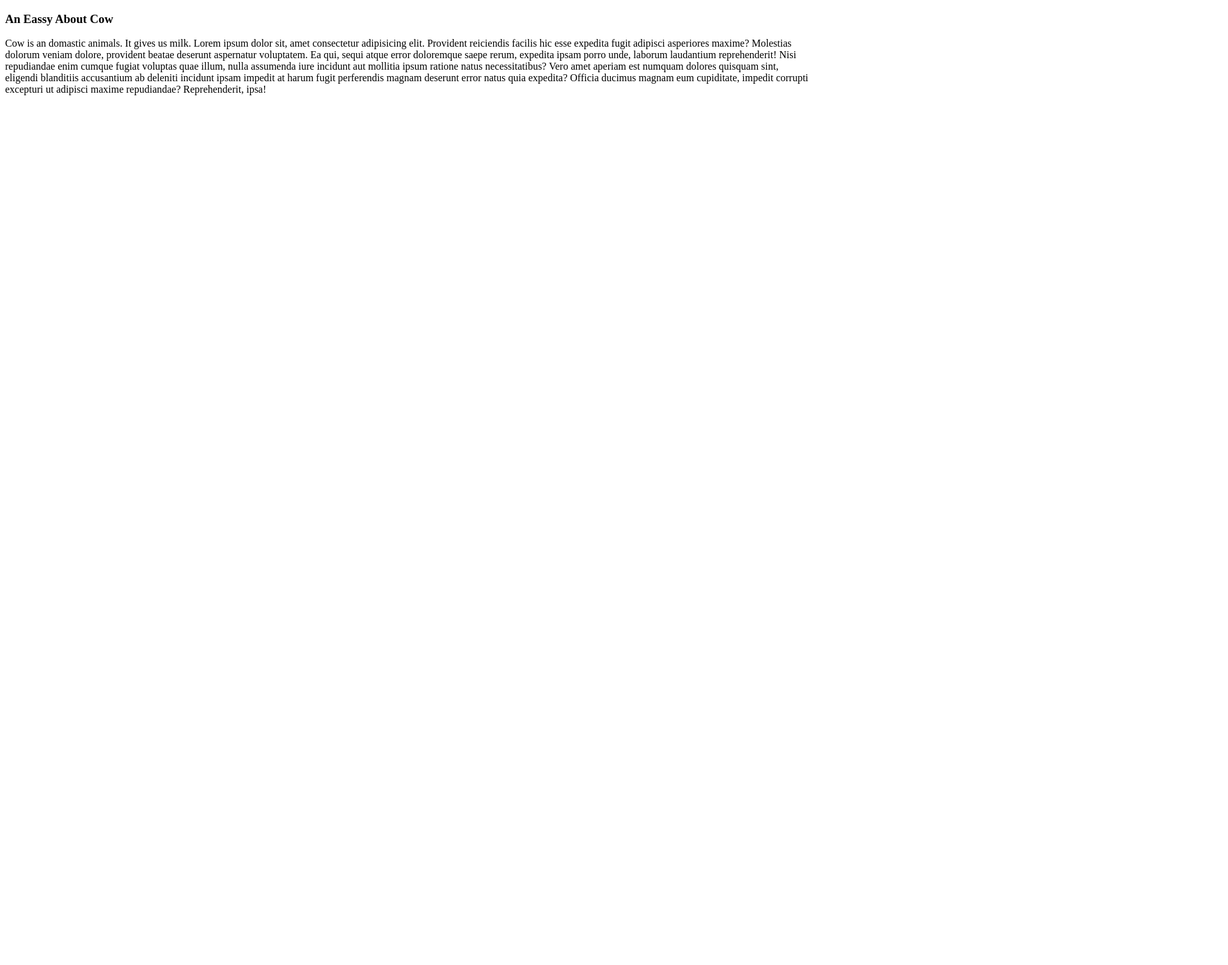
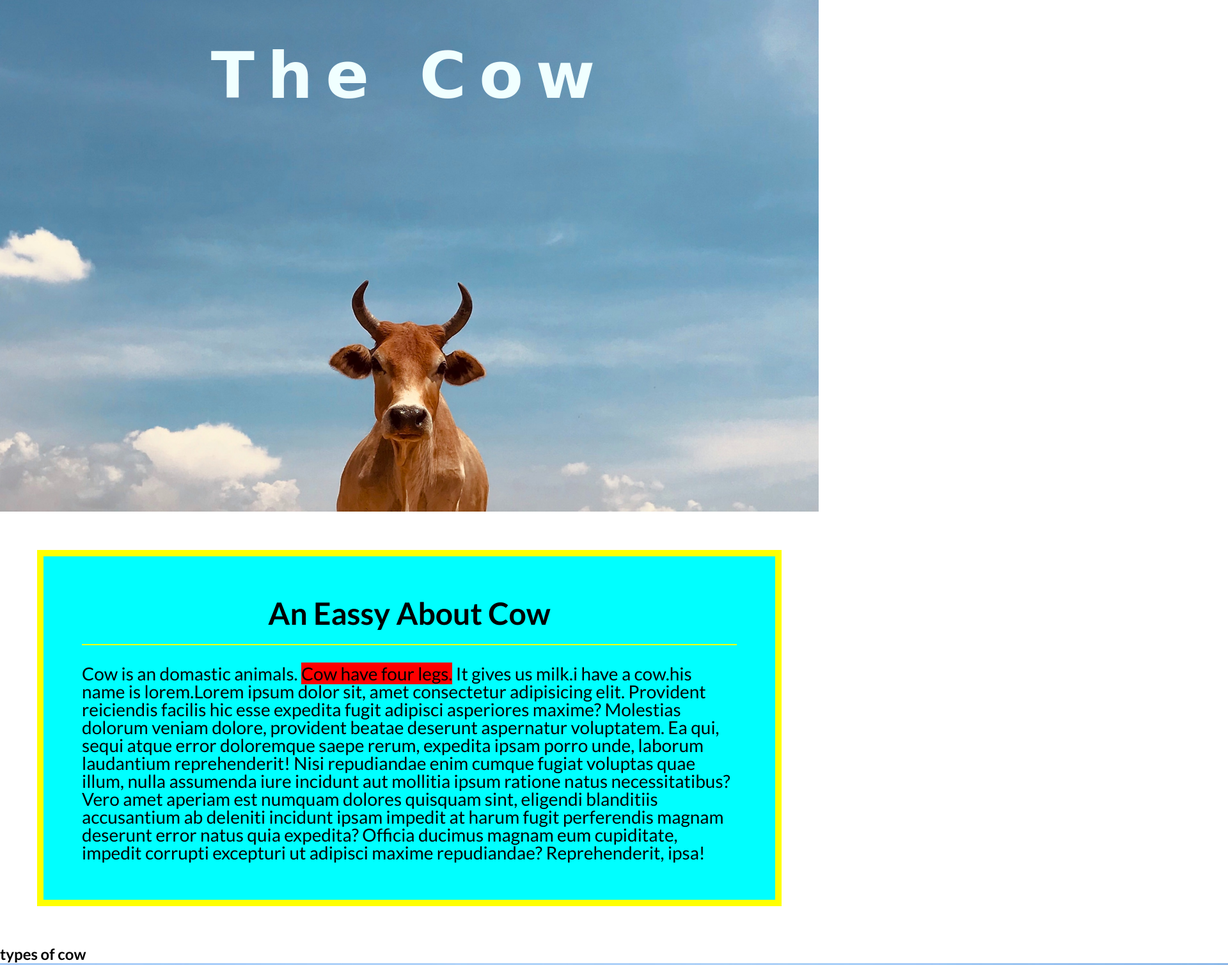
Before and after one commit to durjoy4D/html-css-basic, a plain HTML site: page index.html in a window 1280 px wide. Shown: the top 1509 px of the page at 64% size, 1920 px wide, since content can reach past the window. Before the commit the page ends 800 px from the top, so only its background shows below. Drawn offline with Linux system fonts and the light colour scheme.

Commit message:
hero section complete and eassy completed

```diff
--- a/index.html
+++ b/index.html
@@ -8,7 +8,24 @@
     <link rel="shortcut icon" href="images/Cow.png" type="image/x-icon">
 </head>
 <body>
-    <h3>An Eassy About Cow</h3>
-    <p>Cow is an domastic animals. It gives us milk. Lorem ipsum dolor sit, amet consectetur adipisicing elit. Provident reiciendis facilis hic esse expedita fugit adipisci asperiores maxime? Molestias dolorum veniam dolore, provident beatae deserunt aspernatur voluptatem. Ea qui, sequi atque error doloremque saepe rerum, expedita ipsam porro unde, laborum laudantium reprehenderit! Nisi repudiandae enim cumque fugiat voluptas quae illum, nulla assumenda iure incidunt aut mollitia ipsum ratione natus necessitatibus? Vero amet aperiam est numquam dolores quisquam sint, eligendi blanditiis accusantium ab deleniti incidunt ipsam impedit at harum fugit perferendis magnam deserunt error natus quia expedita? Officia ducimus magnam eum cupiditate, impedit corrupti excepturi ut adipisci maxime repudiandae? Reprehenderit, ipsa!</p>
+    <div class="hero">
+        <h1>The Cow</h1>
+    </div>
+    <div class="apple">
+        <h2>An Eassy About Cow</h2>
+    <p>Cow is an domastic animals. <span class="imp"> Cow have four legs.</span> It gives us milk.i have a cow.his name is lorem.Lorem ipsum dolor sit, amet consectetur adipisicing elit. Provident reiciendis facilis hic esse expedita fugit adipisci asperiores maxime? Molestias dolorum veniam dolore, provident beatae deserunt aspernatur voluptatem. Ea qui, sequi atque error doloremque saepe rerum, expedita ipsam porro unde, laborum laudantium reprehenderit! Nisi repudiandae enim cumque fugiat voluptas quae illum, nulla assumenda iure incidunt aut mollitia ipsum ratione natus necessitatibus? Vero amet aperiam est numquam dolores quisquam sint, eligendi blanditiis accusantium ab deleniti incidunt ipsam impedit at harum fugit perferendis magnam deserunt error natus quia expedita? Officia ducimus magnam eum cupiditate, impedit corrupti excepturi ut adipisci maxime repudiandae? Reprehenderit, ipsa!</p>
+    </div>
+    <div id="article">
+        <h2>types of cow</h2>
+    </div>
+    <div>
+        <img src="images/cow3.jpg" alt="">
+    </div>
+    <div class="player">
+        <img src="images/cow1.jpg" alt="">
+    </div>
+    <div class="cricket">
+        <img src="images/cow2.jpg" alt="">
+    </div>
 </body>
 </html>
--- a/styles/style.css
+++ b/styles/style.css
@@ -0,0 +1,55 @@
+@import url('https://fonts.googleapis.com/css2?family=Lato:ital,wght@0,100;0,300;0,400;0,700;1,100;1,400;1,900&display=swap');
+
+*{
+    margin: 0;
+    padding: 0;
+    font-family: 'Lato', sans-serif;;
+}
+.hero{
+     background-image: url(../images/cow.jpg);
+     height: 100vh;
+     background-size: cover;
+     background-position: bottom center;
+}
+.hero h1{
+    text-align: center;
+    color: azure;
+    font-size: 100px;
+    font-weight: 800px;
+    font-family:cursive;
+    word-spacing: 4px;
+    letter-spacing: 20px;
+    padding-top: 60px;
+}
+.apple{
+    width:80%;
+    margin: 60px auto;
+    background-color: aqua;
+    padding: 60px;
+    border-width: 10px;
+    border-color: yellow;
+    border-style:solid;
+}
+.apple h2{
+    text-align: center;
+    font-size: 48px;
+    border-bottom: 2px;
+    border-left: 0;
+    border-top: 0;
+    border-right: 0;
+    border-color: yellow;
+    border-style:solid;
+    padding-bottom: 20px;
+    margin-bottom: 30px;
+}
+.apple p{
+    font-size: 28px;
+    line-height: 1em;
+}
+.apple p .imp{
+    background-color: red;
+}
+.article{
+    height: 400px;
+    width: 400px;
+}
```
Also changed, not shown: images/cow.jpg (added), images/cow2.jpg (added), images/cow3.jpg (added), images/screenroad-FquDp5N1Gw0-unsplash.jpg (added), 1 other file.
